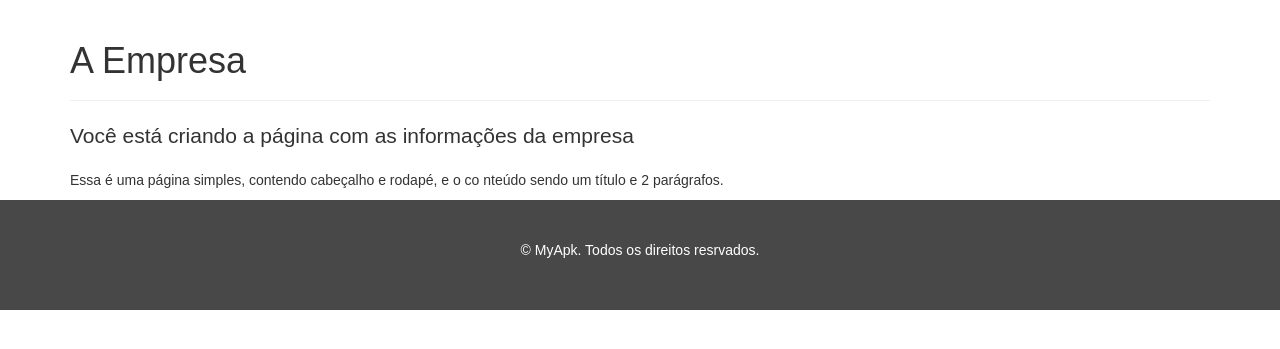
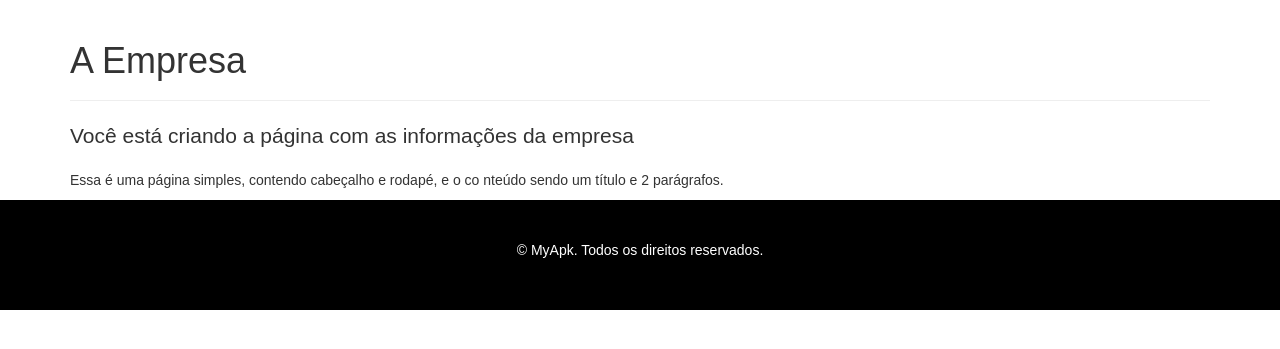
Before and after one commit to FernandoDantas/myapk, a CodeIgniter app: page /myapk/empresa in a window 1280 px wide. Shown: the part 155-504 px from the top of the page. Run offline with CodeIgniter, Linux system fonts and the light colour scheme.

Commit message:
Melhorando template

```diff
--- a/application/controllers/Institucional.php
+++ b/application/controllers/Institucional.php
@@ -4,12 +4,12 @@ defined('BASEPATH') OR exit('NO direct script acess allowed');
 
 class Institucional extends CI_Controller {
 
-    public function __construct(){
-
-        parent::__construct();
-        $this->output->cache(1440);//Corresponde a 24 horas até o cache ser atualizado
-
-    }
+//    public function __construct(){
+//
+//        parent::__construct();
+//        $this->output->cache(1440);//Corresponde a 24 horas até o cache ser atualizado
+//
+//    }
 
     public function index() {
         $data['title'] = "MyApk | Home";
--- a/application/views/commons/footer.php
+++ b/application/views/commons/footer.php
@@ -1,6 +1,6 @@
 <footer class="layout-rodape">
     <div class="container">
-        <p>&copy; MyApk. Todos os direitos resrvados.</p>
+        <p>&copy; MyApk. Todos os direitos reservados.</p>
     </div>
 </footer>
 <script src="<?= base_url('assets/javascripts/jquery-2.2.4.min.js') ?>" type="text/javascript"></script>
--- a/application/views/home1.php
+++ b/application/views/home.php
@@ -2,8 +2,8 @@
 	<section class="layout-chamada">
 		<div class="container">
 			<div class="chamada">
-				<h1 class="chamada__titulo">Tenha seu próprio aplicativo</h1>
-				<p class="chamada__subtitulo">Desenvolvemos aplicativos android e sistemas web com boas práticas. </p>
+				<h1 class="chamada__titulo">Torne seu negócio mais competitivo usando a tecnologia</h1>
+				<p class="chamada__subtitulo">Desenvolvemos soluções atualizadas com tecnologia de ponta.</p>
 
 				<div class="chamada__acao">
 					<a href="<?=base_url('servicos')?>" class="botao  botao--principal" data-toggle="tooltip" data-placement="bottom" title="Soluções">Conheça nossas soluções</a>
--- a/assets/css/layout.css
+++ b/assets/css/layout.css
@@ -10,7 +10,7 @@ margin-top:60px;}
 
 .layout-depoimento{padding: 80px 0; background-color:#e7e7e7;}
 
-.layout-rodape{padding: 40px 0; background-color: #484848; color:#fff; text-align:center;}
+.layout-rodape{padding: 40px 0; background-color: #000000; color:#fff; text-align:center;}
 
 @media(max-width: 991px){
 .layout-planos .row > div:not(.ultima-coluna){margin-bottom: 40px;}
```
